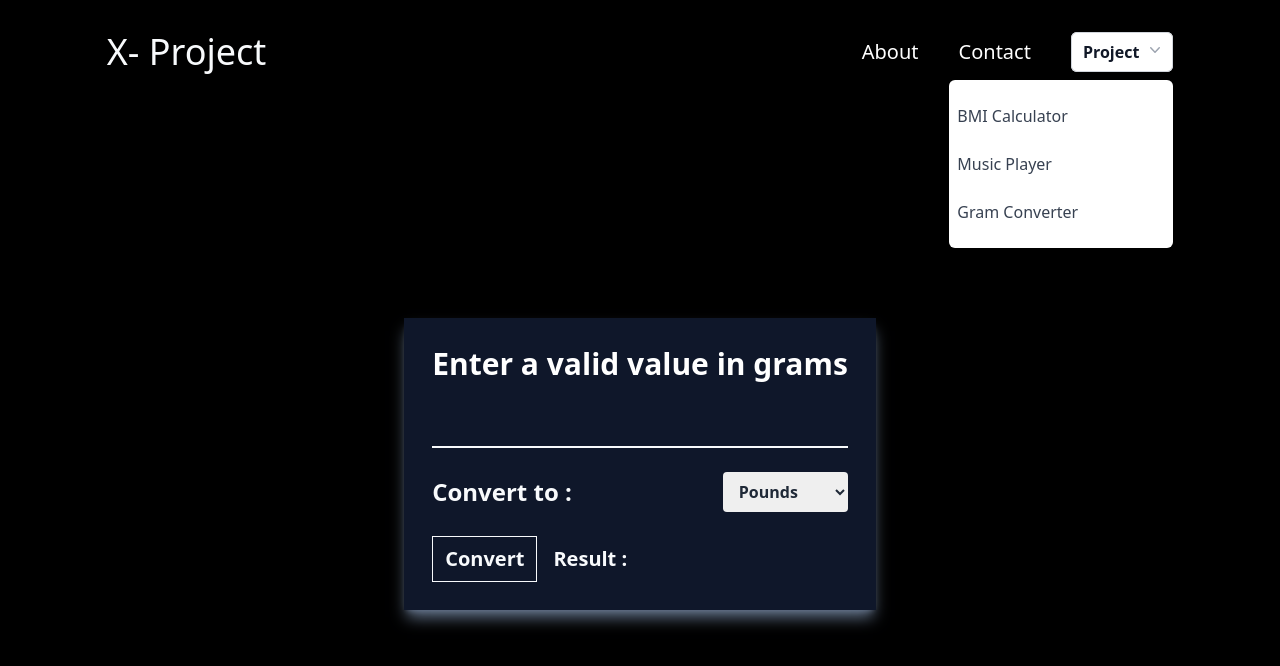
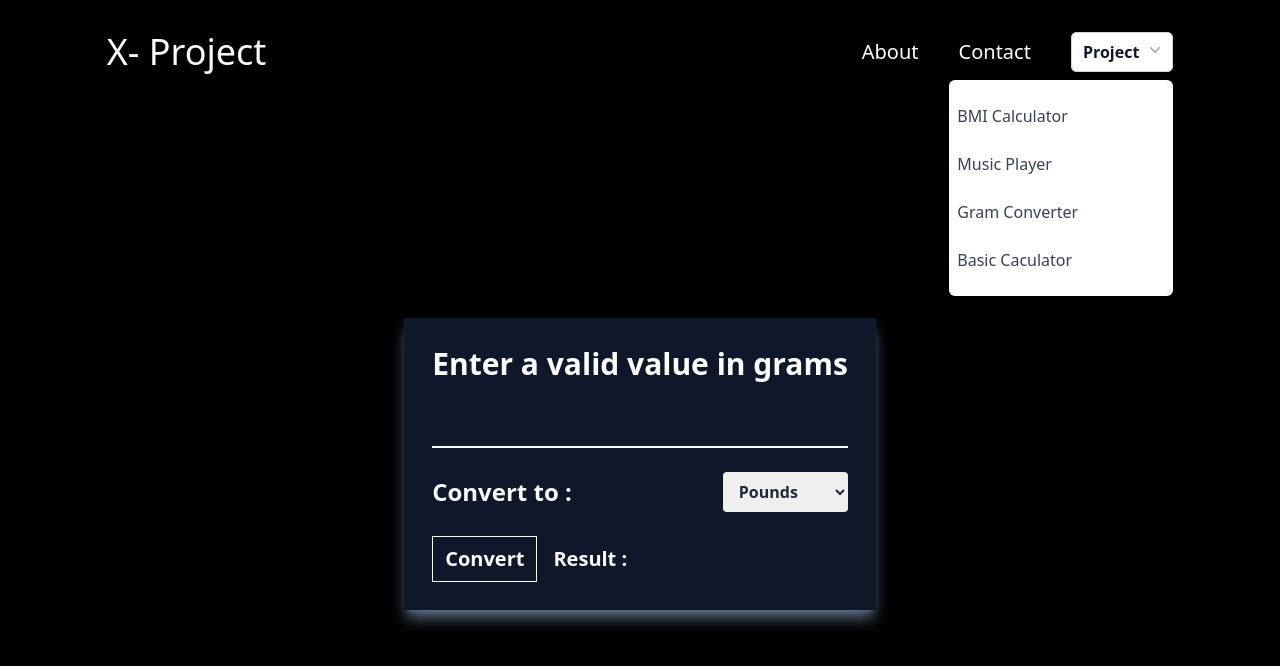
Before and after one commit to Abdullah9001/X-All-Project, a Nuxt app: page /grams-converter in a window 1280 px wide. Both pictures are taken after a click on the button "Project". Shown: the top 666 px of the page. Built offline with nearby package versions, Linux system fonts and the light colour scheme.

Commit message:
change on navbar

```diff
--- a/components/Navbar.vue
+++ b/components/Navbar.vue
@@ -67,6 +67,14 @@
                   id="menu-item-2"
                   >Gram Converter</NuxtLink
                 >
+                <NuxtLink
+                  to="/basic-calculator"
+                  class="text-gray-700 block px-2 py-3 text-base hover:bg-slate-700 hover:text-white duration-1000"
+                  role="menuitem"
+                  tabindex="-1"
+                  id="menu-item-2"
+                  >Basic Caculator</NuxtLink
+                >
               </div>
             </div>
           </div>
```
